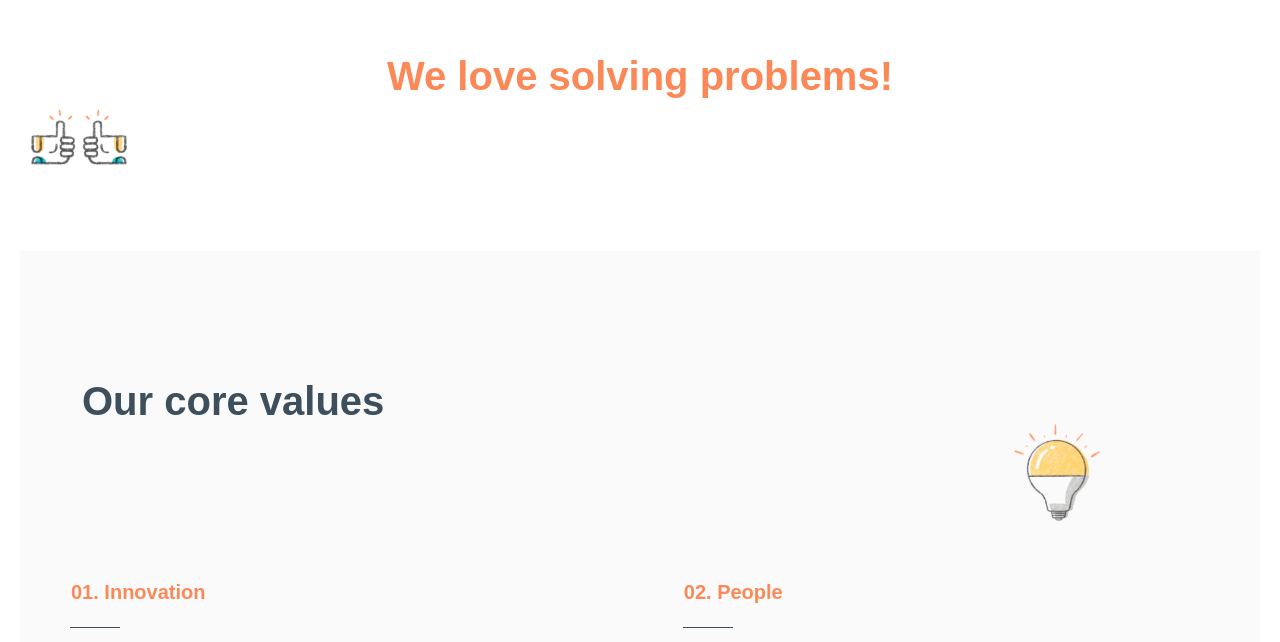
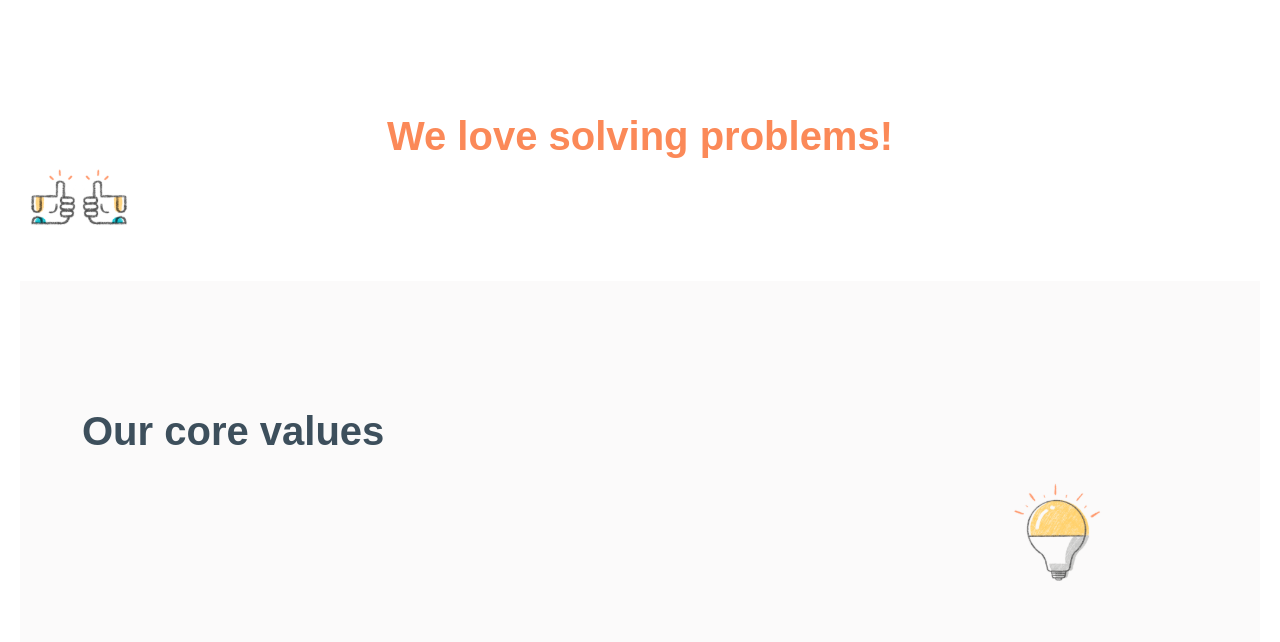
Before and after one commit to Soniq7/Startupz-Landing-Page, a React (Create React App) app: page / in a window 1280 px wide. Shown: the part 1370-2012 px from the top of the page. Built offline with nearby package versions, Linux system fonts and the light colour scheme; a web font is replaced by a local one.

Commit message:
SectionHelp / SectionTable styling amended

```diff
--- a/src/common/Sections/SectionHelp/styled.js
+++ b/src/common/Sections/SectionHelp/styled.js
@@ -16,7 +16,7 @@ export const Header = styled.header`
     font-size: 40px;
     line-height: 50px;
     font-weight: bold;
-    margin-top: 150px;
+    margin-top: 180px;
 `;
 
 export const Body = styled.div``;
--- a/src/common/Sections/SectionTable/styled.js
+++ b/src/common/Sections/SectionTable/styled.js
@@ -37,6 +37,7 @@ export const Title = styled.h2`
   @media (max-width: ${({ theme }) => theme.breakpoint.tabletHorizontal}px) {
     margin: auto;
     height: auto;
+    padding-bottom: 30px;
     font-size: 40px;
     line-height: 40px;
     width: 100%;
```
